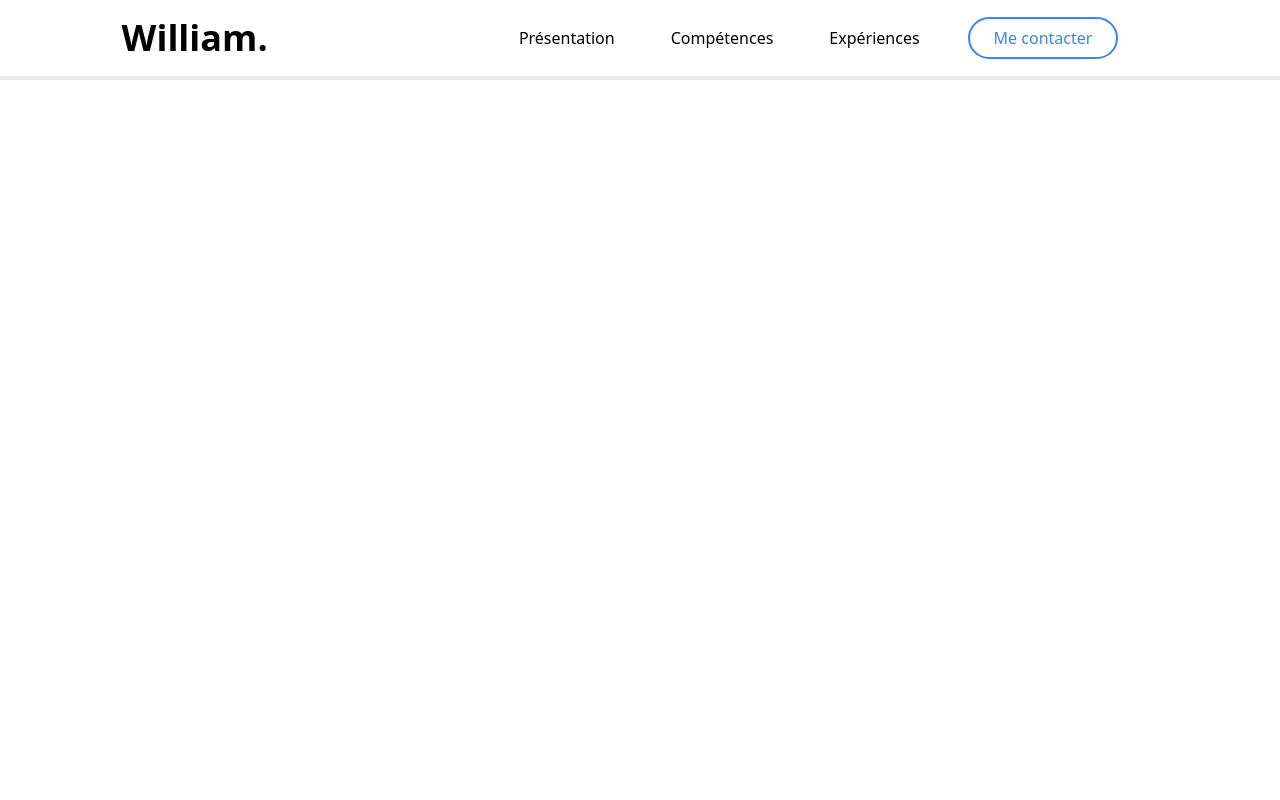
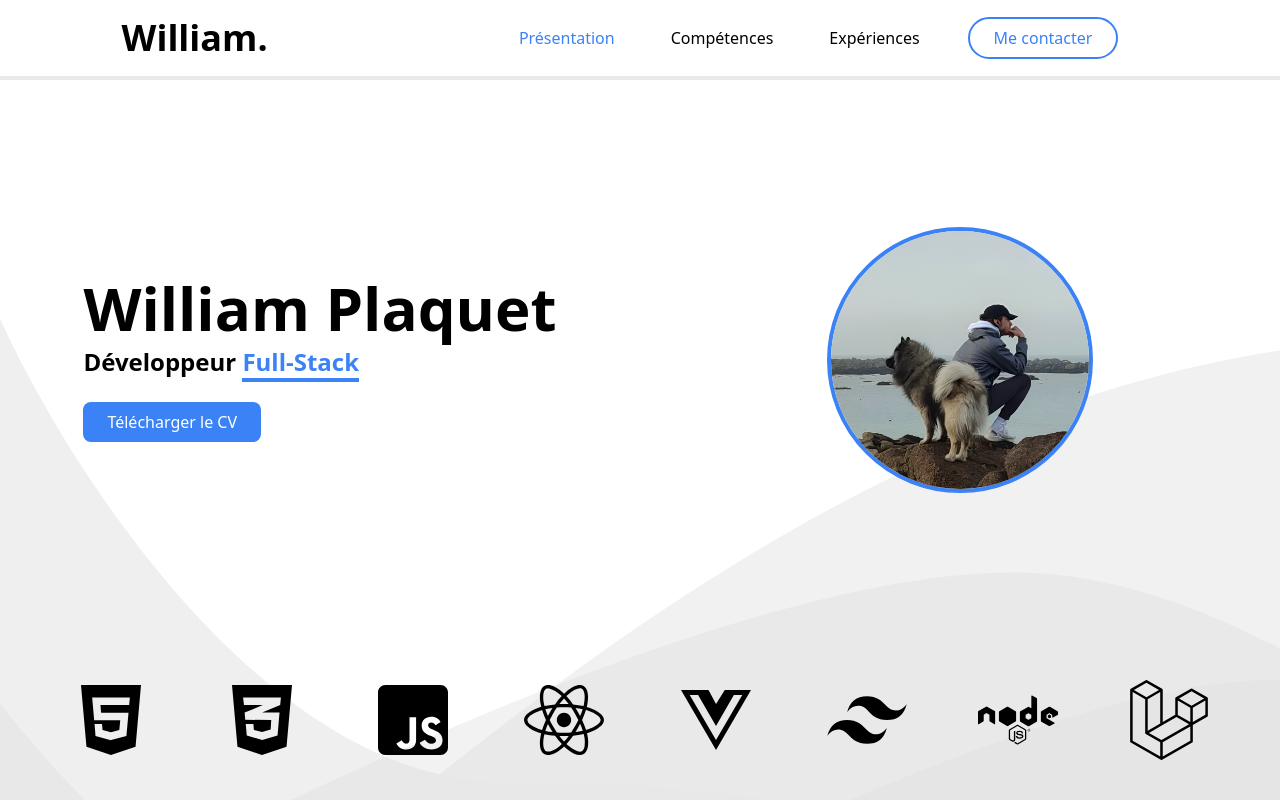
Before and after one commit to PlaquetWilliam/Portfolio, a React (Create React App) app: page / in a window 1280 px wide. Shown: the top 800 px of the page. Built offline with nearby package versions, Linux system fonts and the light colour scheme.

Commit message:
Fix: App.tsx

```diff
--- a/src/App.tsx
+++ b/src/App.tsx
@@ -15,7 +15,7 @@ function App() {
         <h1 className='text-4xl font-bold'>William.</h1>
 
         <nav>
-          <NavLink className='mr-10 p-2 font-medium' style={({isActive}) => ({color: isActive ? 'rgb(59 130 246)' : '#000000'})} to={ '/portfolio' }>Présentation</NavLink>
+          <NavLink className='mr-10 p-2 font-medium' style={({isActive}) => ({color: isActive ? 'rgb(59 130 246)' : '#000000'})} to={ '/' }>Présentation</NavLink>
           <NavLink className='mr-10 p-2 font-medium' style={({isActive}) => ({color: isActive ? 'rgb(59 130 246)' : '#000000'})} to={ '/skills' }>Compétences</NavLink>
           <NavLink className='mr-10 p-2 font-medium' style={({isActive}) => ({color: isActive ? 'rgb(59 130 246)' : '#000000'})} to={ '/experiences' }>Expériences</NavLink>
           <NavLink className='mr-10 py-2 px-6 font-medium rounded-full' style={({isActive}) => ({ backgroundColor: isActive ? 'rgb(59 130 246)' : '#ffffff', color: isActive ? '#ffffff' : 'rgb(59 130 246)', border: isActive ? '2px solid transparent' : '2px solid rgb(59 130 246)'})} to={ '/contact' }>Me contacter</NavLink>
@@ -23,7 +23,7 @@ function App() {
       </header>
 
       <Routes>
-        <Route path='/portfolio' element={ <Home/> }/>
+        <Route path='/' element={ <Home/> }/>
         <Route path='/skills' element={ <Skills/> }/>
         <Route path='/experiences' element={ <Experiences/> }/>
         <Route path='/contact' element={ <Contact/> }/>
```
